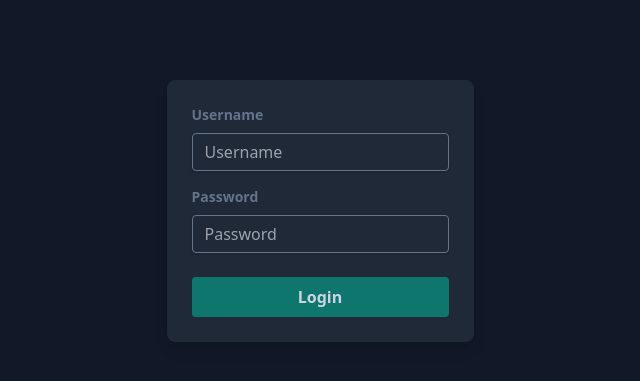
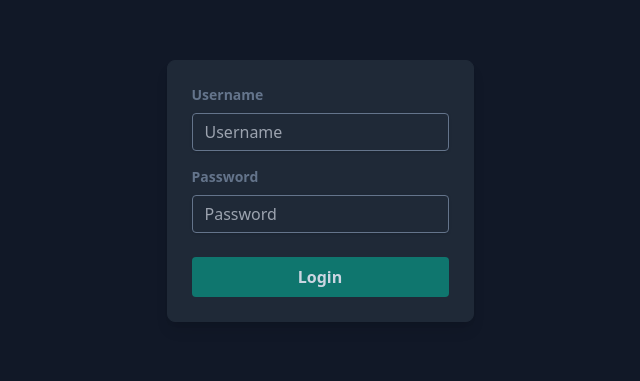
Before and after one commit to Ridju/todolist, a React (Create React App) app in the folder frontend/: page /login in a window 1280 px wide. Shown: the part 189-570 px from the top of the page, without its empty margins (320-960 px from the left). Built offline with nearby package versions, Linux system fonts and the light colour scheme; no server answers.

Commit message:
fixed css bugs

```diff
--- a/frontend/src/App.tsx
+++ b/frontend/src/App.tsx
@@ -6,7 +6,7 @@ import { PrivateWrapper } from "./utils";
 
 function App() {
   return (
-        <div className='flex h-screen bg-gray-900'>
+    <div className='flex min-h-screen bg-gray-900 pb-10'>
       <Router>
         <Routes>
           <Route path='/login' element={<LoginPage />} />
--- a/frontend/src/pages/LoginPage.tsx
+++ b/frontend/src/pages/LoginPage.tsx
@@ -29,7 +29,7 @@ export default function LoginPage() {
   }, []);
 
   return (
-    <main className='w-full h-full flex justify-center items-center '>
+    <main className='w-full min-h-full flex justify-center items-center '>
       <LoginForm />
     </main>
   );
--- a/frontend/src/utils/header.tsx
+++ b/frontend/src/utils/header.tsx
@@ -12,7 +12,7 @@ export default function Header() {
       .catch((error: any) => alert(`Something went wrong ${error}`));
   };
   return (
-    <nav className='flex w-full bg-gray-800 text-white'>
+    <nav className='sticky top-0 z-50 flex w-full bg-gray-800 text-white'>
       <ul className='flex items-center justify-between w-full px-3 py-1'>
         <li className=''>
           <Link
```
Lines whose indentation alone changed are shown as unchanged.
